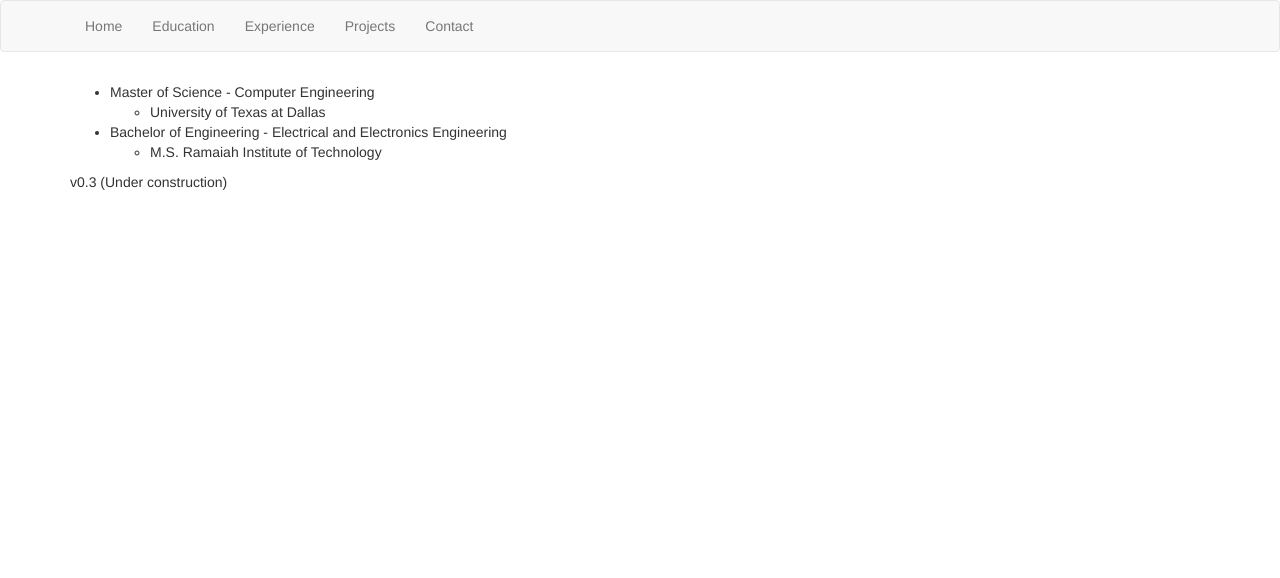
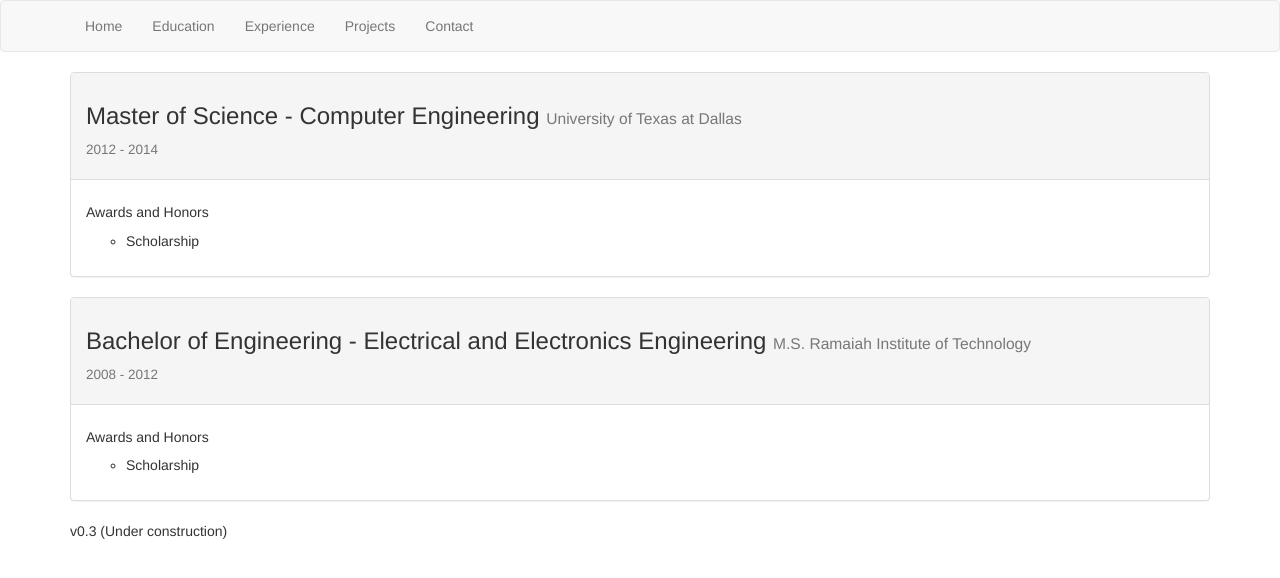
Before and after one commit to vikramdesh1/vikramdesh1.github.io, a Jekyll site: the page built from education.html, in a window 1280 px wide. Shown: the top 578 px of the page. Built offline with Jekyll 4.4.1, drawn with Linux system fonts in a browser that asks for light colours; nearby versions of some CDN libraries.

Commit message:
Update education.html

```diff
--- a/education.html
+++ b/education.html
@@ -3,16 +3,35 @@ layout: default
 title: Education
 ---
 <div class="container">
-  <p>
-  <ul>
-      <li>Master of Science - Computer Engineering</li>
-        <ul>
-          <li>University of Texas at Dallas</li>
-        </ul>
-      <li>Bachelor of Engineering - Electrical and Electronics Engineering</li>
-        <ul>
-          <li>M.S. Ramaiah Institute of Technology</li>
-        </ul>
-    </ul>
-  </p>
+  <div class="panel panel-default">
+        <div class="panel-heading">
+            <h3>Master of Science - Computer Engineering <small>University of Texas at Dallas</small></h3>
+            <h4><small>2012 - 2014</small></h4>
+        </div>
+        <div class="panel-body">
+            <ul class="list-unstyled">
+                <li><h5>Awards and Honors</h5>
+                <ul>
+                    <li>Scholarship</li>
+                </ul>
+                </li>
+            </ul>
+        </div>
+    </div>
+
+  <div class="panel panel-default">
+        <div class="panel-heading">
+            <h3>Bachelor of Engineering - Electrical and Electronics Engineering <small>M.S. Ramaiah Institute of Technology</small></h3>
+            <h4><small>2008 - 2012</small></h4>
+        </div>
+        <div class="panel-body">
+            <ul class="list-unstyled">
+                <li><h5>Awards and Honors</h5>
+                <ul>
+                    <li>Scholarship</li>
+                </ul>
+                </li>
+            </ul>
+        </div>
+    </div>
 </div>
```
